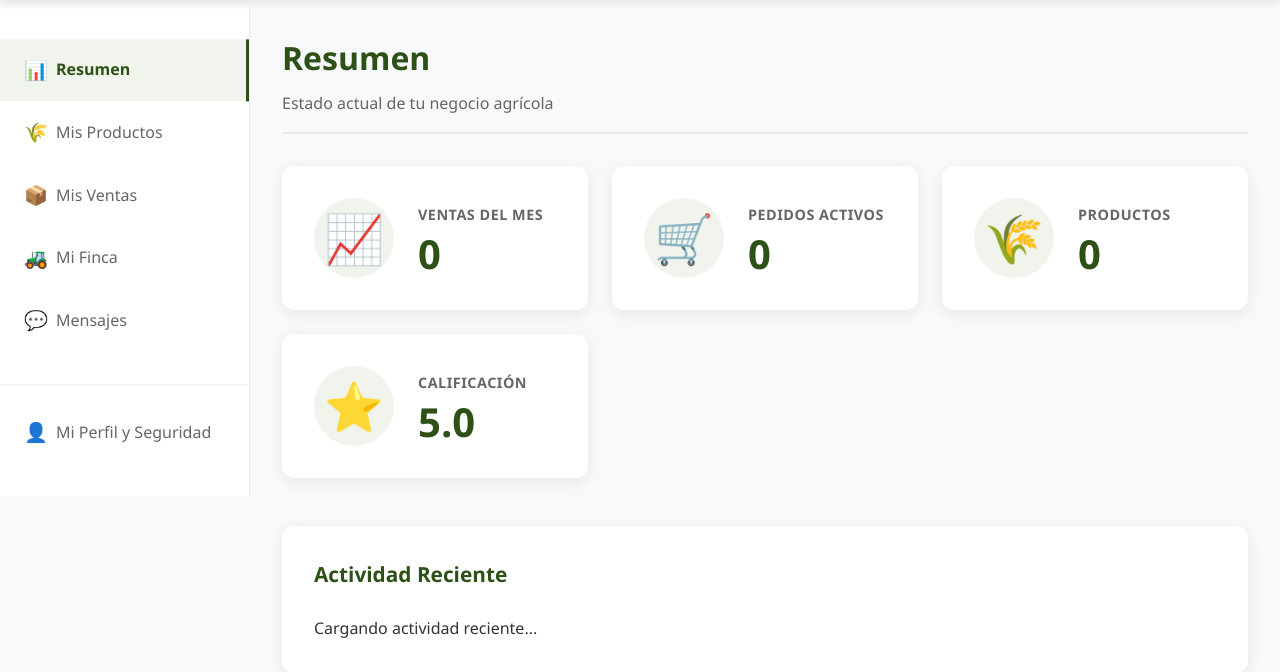
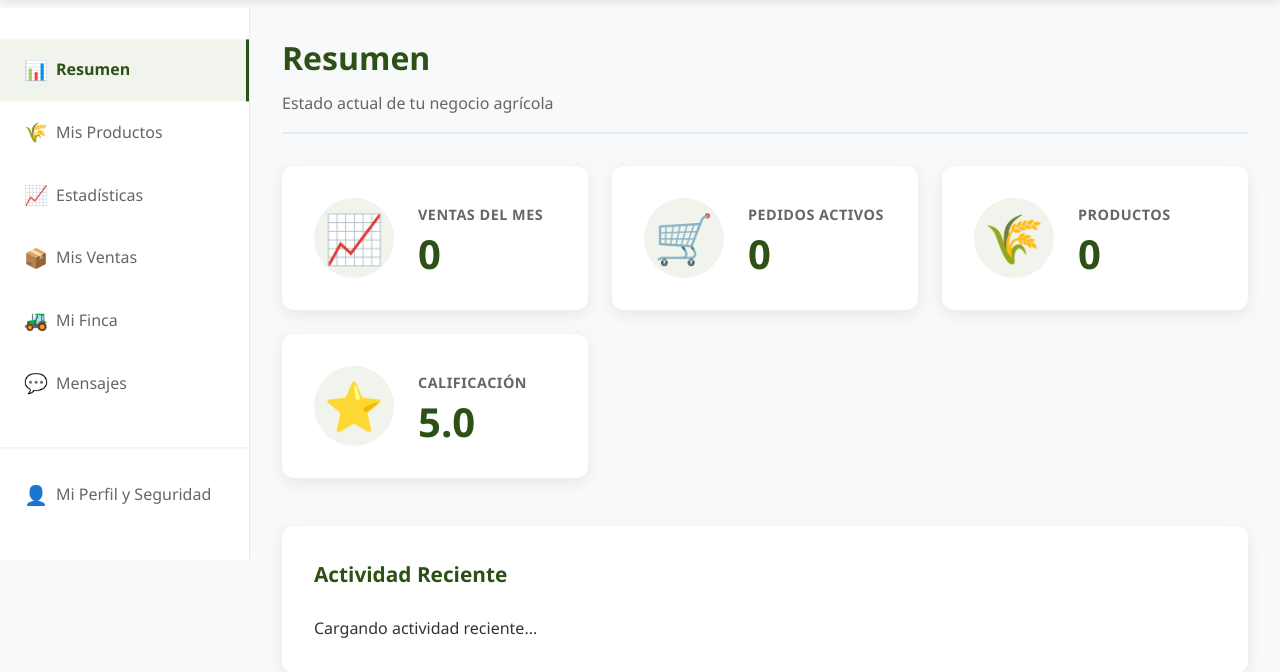
Before and after one commit to ElSantiago31/Proyecto_Grado_Campo_Directo, a Django app: template templates/dashboard.html in a window 1280 px wide. Shown: the part 93-765 px from the top of the page. Run offline with Django 5.2, Linux system fonts and the light colour scheme; the template is opened without the code that fills it: most values are stand-ins (such as "Sample title", 1, 10 or a date in 2020); grey boxes marked "Sample" are stand-in pictures.

Commit message:
Fix: Restaurar botón de Estadísticas en el sidebar

```diff
--- a/templates/dashboard.html
+++ b/templates/dashboard.html
@@ -128,6 +128,12 @@
                         <a href="#products" class="nav-item" data-section="products">
                             <span class="nav-icon">🌾</span>
                             Mis Productos
+                        </a>
+                    </li>
+                    <li>
+                        <a href="#sales" class="nav-item" data-section="sales">
+                            <span class="nav-icon">📈</span>
+                            Estadísticas
                         </a>
                     </li>
                     <li>
```
